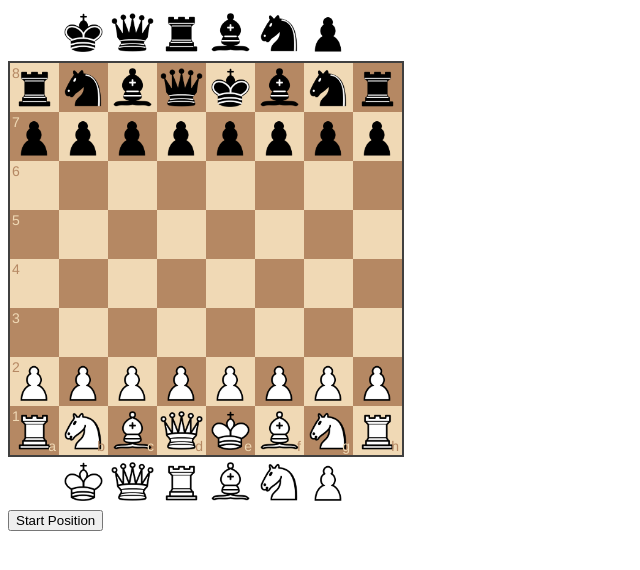
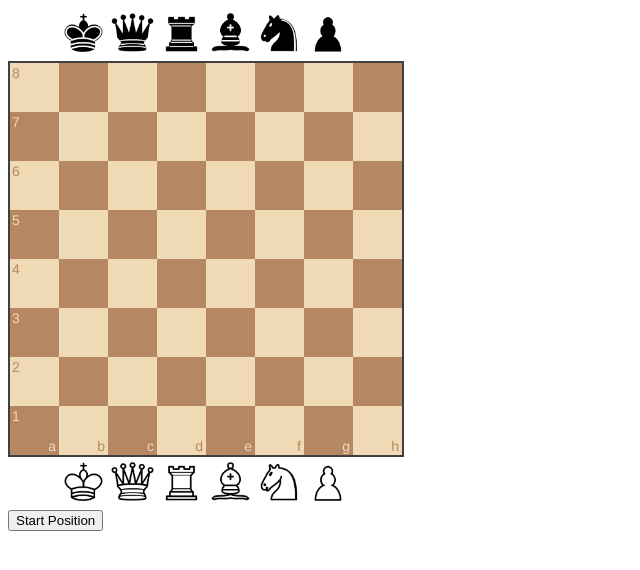
Before and after one commit to azraf-a/chesswizard, a website: page index.html in a window 1280 px wide. Shown: the whole page, without its empty margins (0-640 px from the left). Drawn offline with nearby package versions, Linux system fonts and the light colour scheme.

Commit message:
Update index.html

```diff
--- a/index.html
+++ b/index.html
@@ -22,7 +22,6 @@
       }
       var config = {
         draggable: true,
-        position: 'start',
         onDragStart: onDragStart,
         sparePieces: true
       }
```
